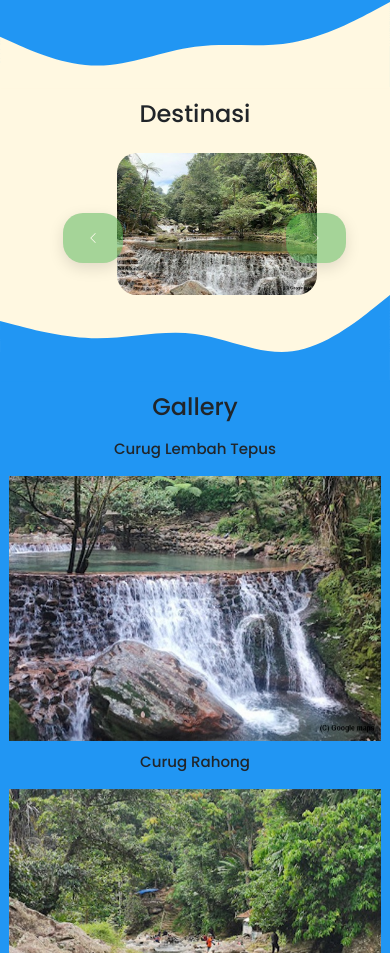
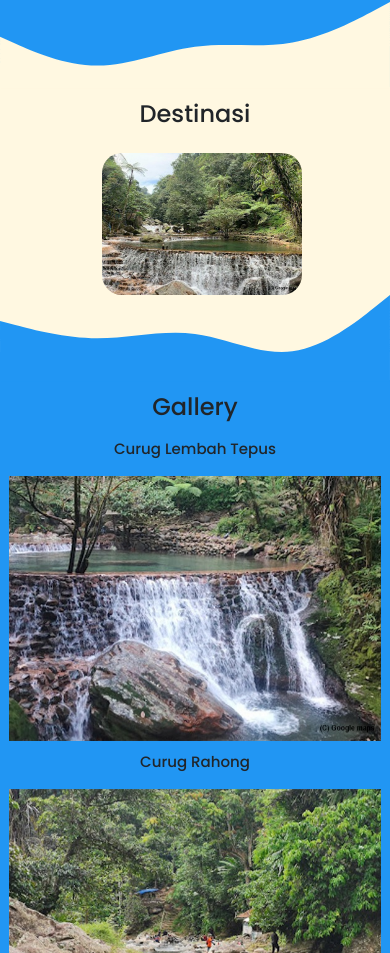
Before and after one commit to KamalGrow/WebDesignEco-TourismBS3, a plain HTML site: page index.html in a window 390 px wide. Shown: the part 2405-3358 px from the top of the page. Drawn offline with nearby package versions, Linux system fonts and the light colour scheme.

Commit message:
fixed media query

```diff
--- a/My web design/My Style/style.css
+++ b/My web design/My Style/style.css
@@ -353,24 +353,18 @@ section {
   }
 
   .carousel-control-prev {
-    position: absolute;
-    width: 60px;
-    top: 25%;
-    left: 8%;
+    display: none;
   }
 
   .carousel-control-next {
-    position: absolute;
-    width: 60px;
-    top: 25%;
-    left: 68%;
+    display: none;
   }
 
   .carousel-inner,
   .carousel-item {
     height: auto;
     width: 200px;
-    left: 29%;
+    left: 25%;
   }
 
   .carousel-caption {
@@ -378,8 +372,8 @@ section {
     width: 100%;
     height: 100%;
     padding: 20px;
-    left: 2.3rem;
-    transform: translate(-2.3rem);
+    left: 3rem;
+    transform: translate(3rem);
   }
 
   .carousel-caption p {
@@ -403,7 +397,7 @@ section {
   }
 
   .carousel-item img {
-    transform: translate(-29%);
+    transform: translate(-25%);
   }
 
   .card-body {
```
